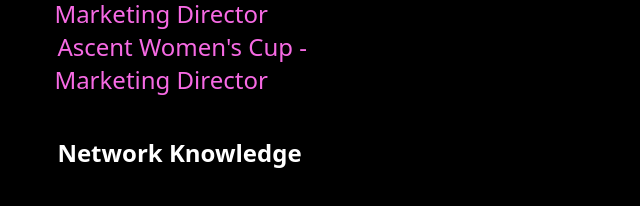
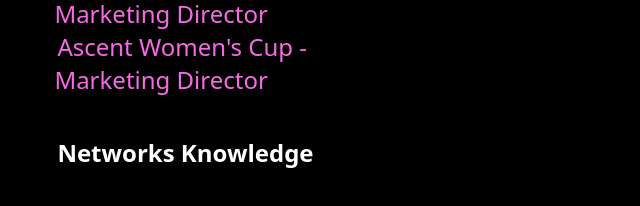
Before and after one commit to laisbrito1/site-LaisBrito, a plain HTML site: page index.html in a window 1280 px wide. Shown: the part 1340-1546 px from the top of the page, 0-640 px from the left. Drawn offline with Linux system fonts and the light colour scheme; some packages are replaced by stand-ins of ours; a script that the page names is missing.

Commit message:
Update index.html

```diff
--- a/index.html
+++ b/index.html
@@ -42,7 +42,7 @@
                 <a  class="linktext"  target="_blank" href="https://www.espn.com.br/esports/artigo/_/id/7592358/coluna-da-evelynn-as-vozes-do-cenario-feminino-de-valorant">Ascent Women's Cup - Marketing Director </a>
 
 
-             <h5 id="texto2">Network Knowledge</h5>
+             <h5 id="texto2">Networks Knowledge</h5>
              <ul>
                 <li>Huawei</li>
                 <li>MikroTik</li>
```
